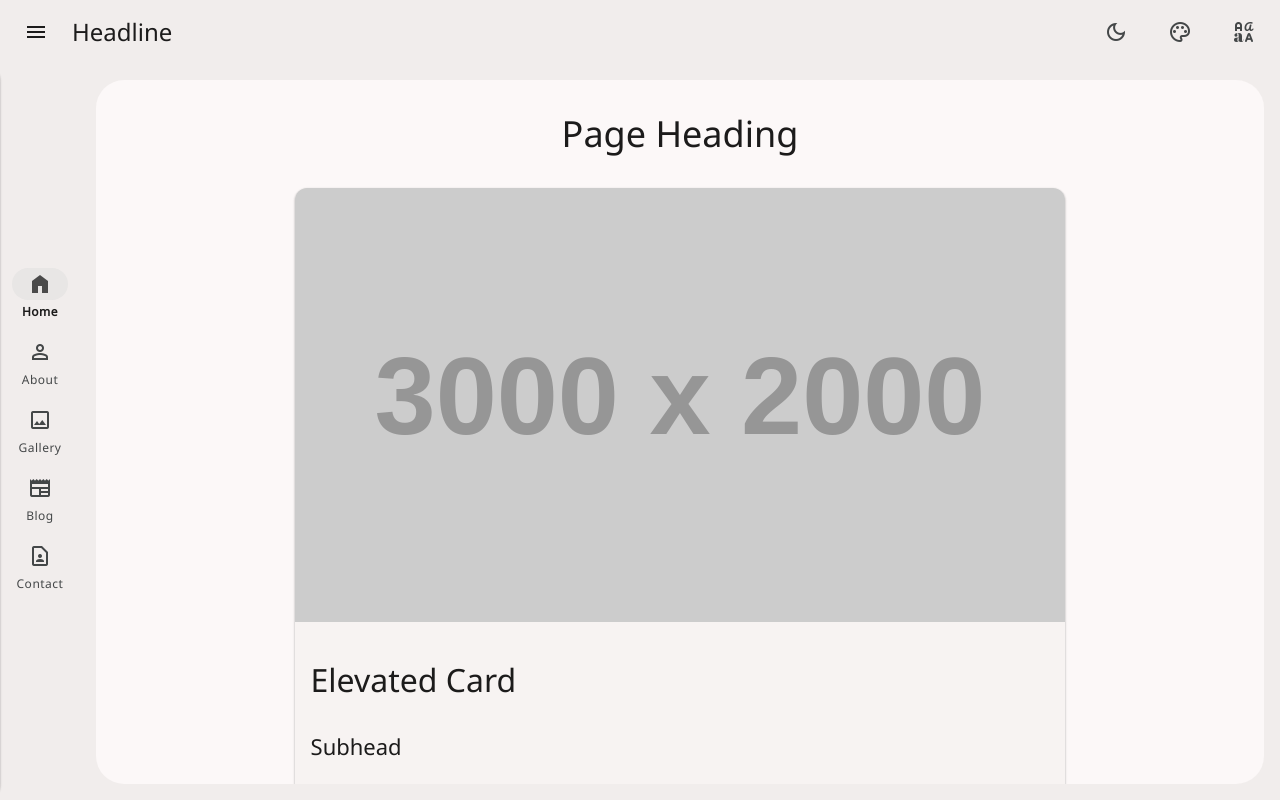
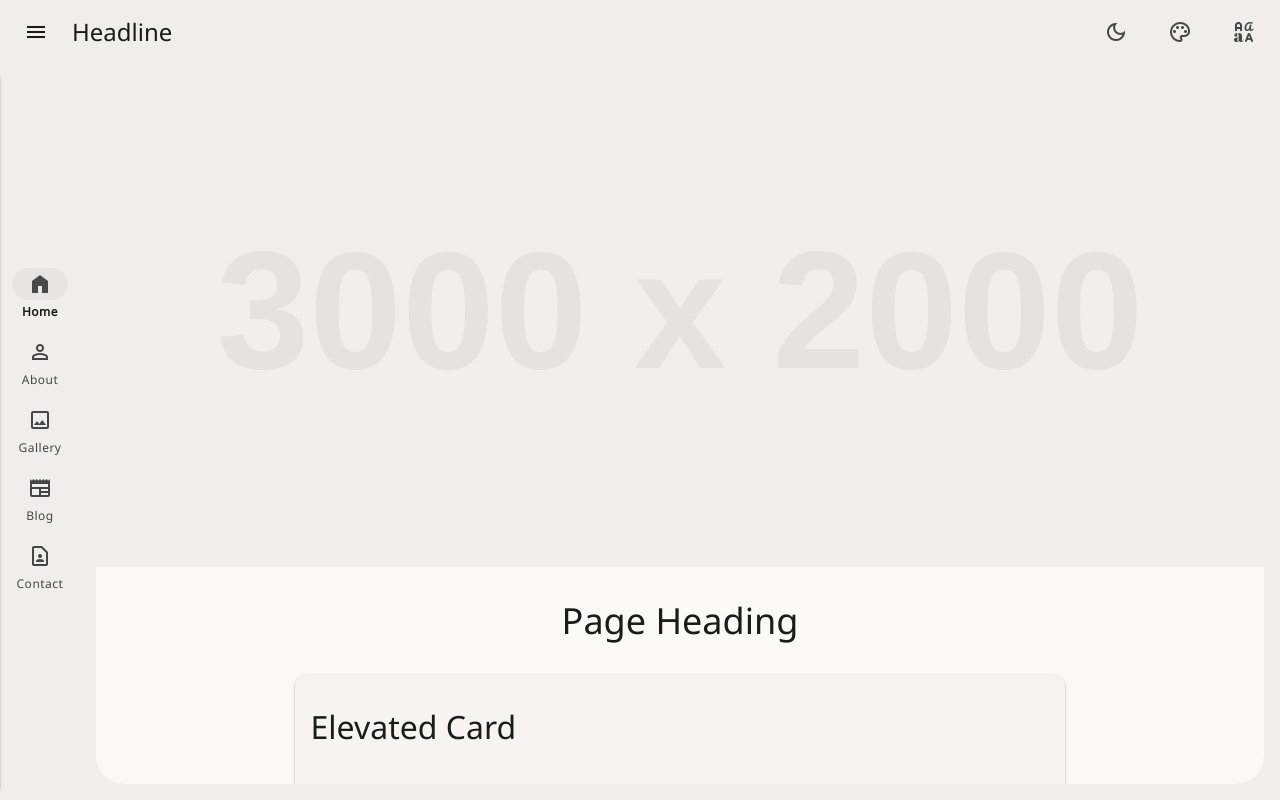
Before and after one commit to eorsjr/angular-website-template, an Angular app: page / in a window 1280 px wide. Built offline with nearby package versions, Linux system fonts and the light colour scheme; a web font is replaced by a local one.

Commit message:
feat: :sparkles: add slideshow feature

```diff
--- a/src/app/layout/pane/pane.component.ts
+++ b/src/app/layout/pane/pane.component.ts
@@ -24,6 +24,7 @@ export class PaneComponent {
       .pipe(filter(event => event instanceof NavigationEnd))
       .subscribe(() => {
         this.scrollingService.enableScroll();
+        this.scrollingService.scrollToTop();
         const fragment = this.router.parseUrl(this.router.url).fragment;
         if (fragment) {
           setTimeout(() => {
--- a/src/app/pages/about/about.component.html
+++ b/src/app/pages/about/about.component.html
@@ -1,7 +1,10 @@
 <h1>About</h1>
 <main>
-    <section class="outlined-card" id="outlined-card">
-        <h2>Outlined Card</h2>
+    <section class="elevated-card">
+        <div class="hero-content">
+            <img src="https://placehold.co/3000x2000" width="3000px" height="2000px" alt="Template Image 3000x2000">
+        </div>
+        <h2>Elevated Card</h2>
         <h3>Subhead</h3>
         <p>Lorem ipsum dolor sit amet, consectetur adipiscing elit, sed do eiusmod tempor incididunt ut labore
             et dolore magna aliqua. Justo eget magna fermentum iaculis eu non. Ipsum dolor sit amet consectetur.
--- a/src/app/pages/home/home.component.html
+++ b/src/app/pages/home/home.component.html
@@ -1,9 +1,11 @@
+<app-slideshow [images]="[
+    { src: 'https://placehold.co/1600x900', alt: 'Template Image 1600x900' },
+    { src: 'https://placehold.co/3000x2000', alt: 'Template Image 3000x2000' },
+    { src: 'https://placehold.co/4000x3000', alt: 'Template Image 4000x3000' }
+  ]" />
 <h1>Page Heading</h1>
 <main>
     <section class="elevated-card">
-        <div class="hero-content">
-            <img src="https://placehold.co/3000x2000" width="3000px" height="2000px" alt="Template Image 3000x2000">
-        </div>
         <h2>Elevated Card</h2>
         <h3>Subhead</h3>
         <p>Lorem ipsum dolor sit amet, consectetur adipiscing elit, sed do eiusmod tempor incididunt ut labore
--- a/src/app/pages/home/home.component.ts
+++ b/src/app/pages/home/home.component.ts
@@ -1,9 +1,10 @@
 import { Component } from '@angular/core';
+import { SlideshowComponent } from '../../slideshow/slideshow.component';
 
 @Component({
   selector: 'app-home',
   standalone: true,
-  imports: [],
+  imports: [SlideshowComponent],
   templateUrl: './home.component.html',
   styleUrl: './home.component.css'
 })
--- /dev/null
+++ b/src/app/slideshow/slideshow.component.css
@@ -0,0 +1,24 @@
+/* || Slidehow */
+
+.slideshow-container {
+    aspect-ratio: 2.4/1;
+}
+
+.slideshow-image {
+    display: none;
+    object-fit: cover;
+    height: 100%;
+    width: 100%;
+    animation-name: fade;
+    animation-duration: 3s;
+}
+
+@keyframes fade {
+    from {
+        opacity: 0
+    }
+
+    to {
+        opacity: 1
+    }
+}
--- /dev/null
+++ b/src/app/slideshow/slideshow.component.html
@@ -0,0 +1,11 @@
+<div class="slideshow-container">
+  <img
+    *ngFor="let image of images; let i = index"
+    class="slideshow-image"
+    [src]="image.src"
+    [alt]="image.alt"
+    [style.display]="i === currentIndex ? 'block' : 'none'"
+    width="100%"
+    height="auto"
+  />
+</div>
--- /dev/null
+++ b/src/app/slideshow/slideshow.component.ts
@@ -0,0 +1,36 @@
+import { Component, Input } from '@angular/core';
+import { CommonModule } from '@angular/common';
+
+@Component({
+  selector: 'app-slideshow',
+  standalone: true,
+  imports: [CommonModule],
+  templateUrl: './slideshow.component.html',
+  styleUrl: './slideshow.component.css'
+})
+export class SlideshowComponent {
+  @Input() images: { src: string; alt?: string }[] = []; // Array of images to display in the slideshow
+
+  currentIndex = 0; // Index of the currently displayed image
+  private intervalId: any;
+
+  ngOnInit(): void {
+    if (this.images.length > 1) {
+      this.startSlideshow();
+    }
+  }
+
+  ngOnDestroy(): void {
+    clearTimeout(this.intervalId);
+  }
+  /**
+   * Starts the slideshow by changing the current image index every 5 seconds.
+   * @returns {void}
+   */
+  private startSlideshow(): void {
+    this.intervalId = setInterval(() => {
+      this.currentIndex = (this.currentIndex + 1) % this.images.length;
+    }, 5000);
+  }
+
+}
```
Also changed, not shown: 1 other file (tests, documents, lock files or other folders).
